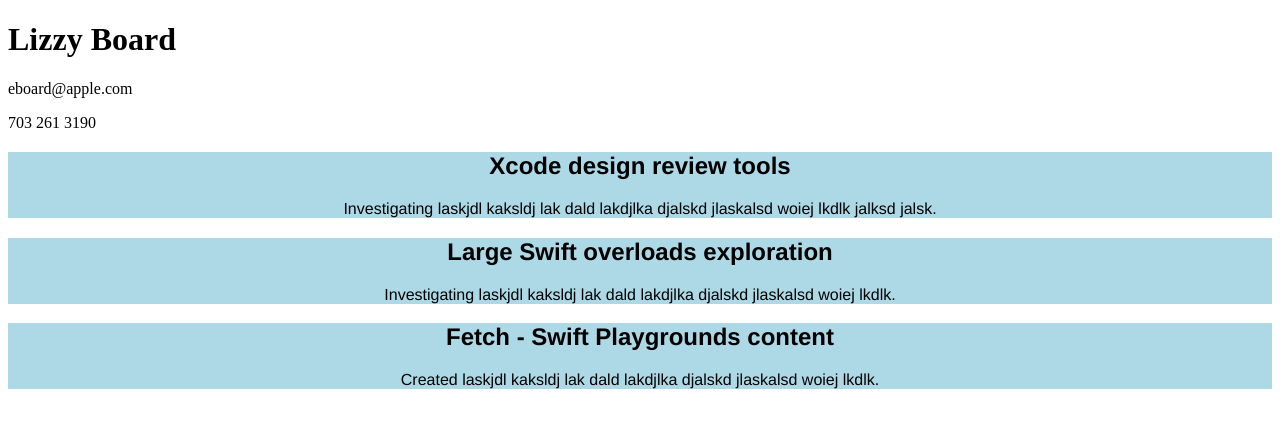
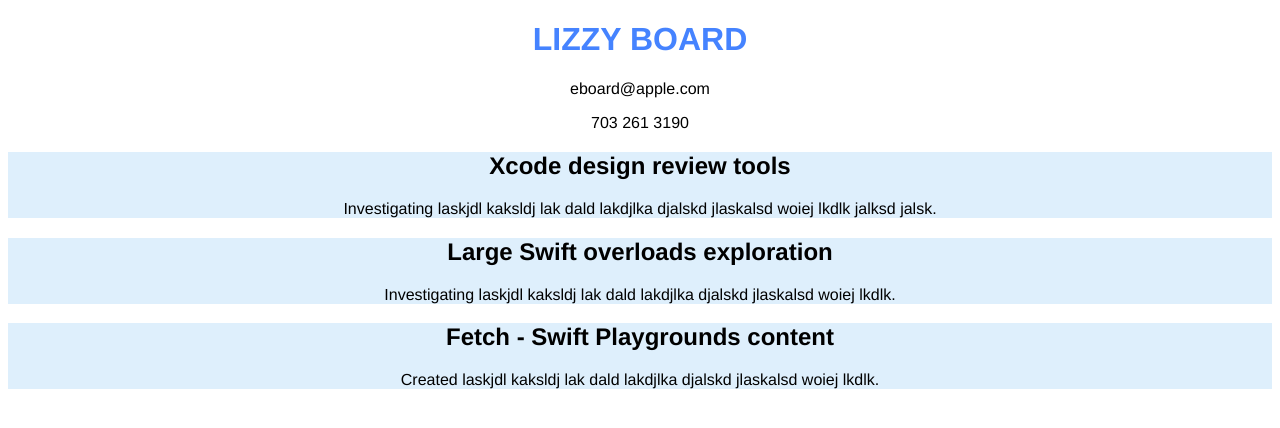
Before and after one commit to lizzyboard/lizzyboard.github.io, a plain HTML site: page index.html in a window 1280 px wide. Drawn offline with Linux system fonts and the light colour scheme.

```diff
--- a/index.html
+++ b/index.html
@@ -2,14 +2,26 @@
 <html>
     <head>
         <style>
+            * {
+                font-family: Helvetica;
+                text-align: center;
+            }
+
+            h1 {
+                font-weight: 5000;
+                color: #4583FF;
+                font-weight: bolder;
+            }
+
+            .contact {
+                font-weight: lighter;
+            }
+
             .portfolioItem {
                 border: 5px;
-                background-color: lightblue;
-                text-align: center;
+                background-color: #deeffc;
                 padding: 100;
                 margin:100;
-
-                font-family: Helvetica, Arial, sans-serif;
                 cursor: pointer;
             }
 
@@ -33,9 +45,9 @@
     </head>
     <body>
 
-        <h1>Lizzy Board</h1>
-        <p>eboard@apple.com</p>
-        <p>703 261 3190</p>
+        <h1>LIZZY BOARD</h1>
+        <p class="contact">eboard@apple.com</p>
+        <p class="contact">703 261 3190</p>
 
         <div class="portfolioItem">
             <a href="https://www.apple.com/">
```
Also changed, not shown: fetch.html (+29 -1 lines).
